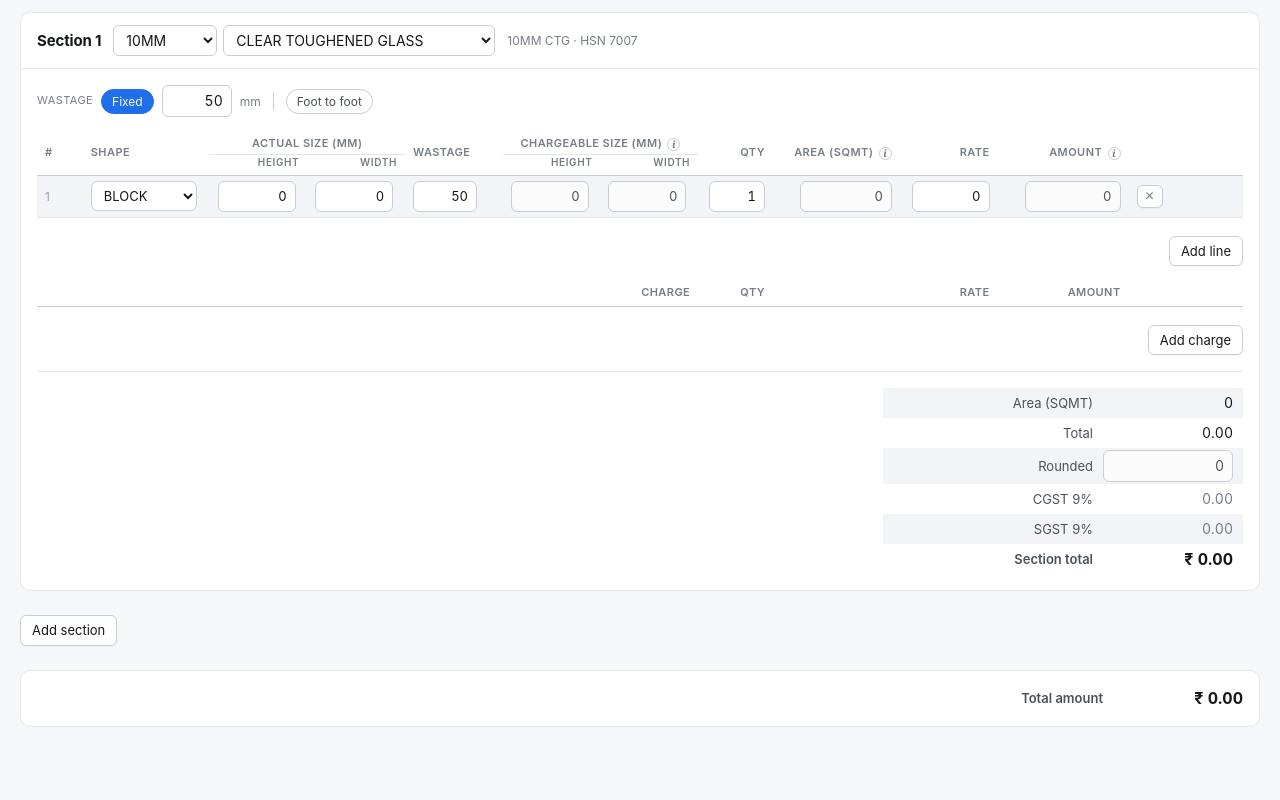
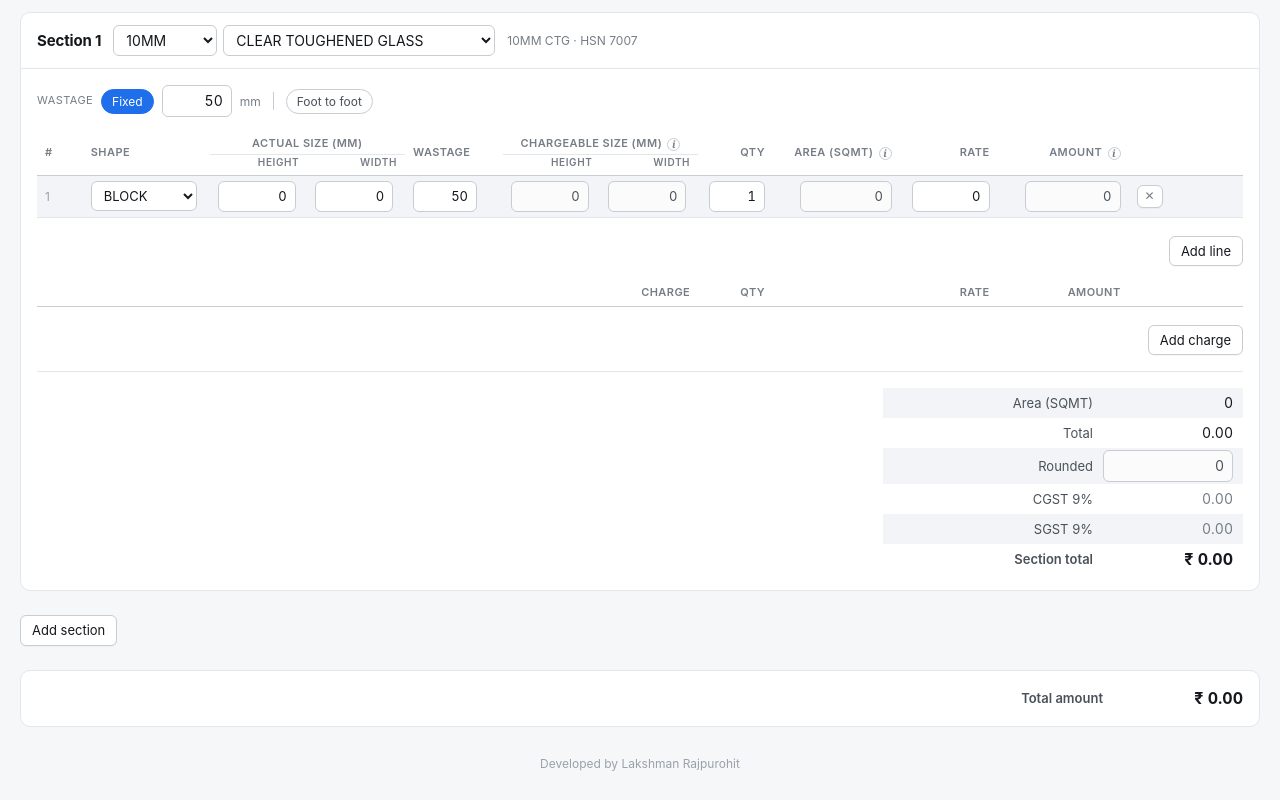
Before and after one commit to PrasanKumar93/milan, a React (Vite) app in the folder app/: page / in a window 1280 px wide. Shown: the part 490-1290 px from the top of the page. Before the commit the page ends 1237 px from the top, so only its background shows below. Built offline with nearby package versions, Linux system fonts and the light colour scheme.

Commit message:
Add footer

```diff
--- a/app/src/App.tsx
+++ b/app/src/App.tsx
@@ -182,6 +182,10 @@ export default function App() {
                   </div>
                 </div>
               </section>
+
+              {/* On the working screen only. The proforma is the customer's
+                  document and carries the firm's name, not ours. */}
+              <footer className="credit">Developed by Lakshman Rajpurohit</footer>
             </>
           )}
         </div>
--- a/app/src/index.css
+++ b/app/src/index.css
@@ -149,6 +149,14 @@ h3 {
   background: var(--surface);
   border: 1px solid var(--border);
   border-radius: var(--radius-lg);
+}
+
+/* Quiet, at the foot of the entry screen. It is a signature, not a heading. */
+.credit {
+  padding: 4px 0 8px;
+  text-align: center;
+  font-size: 12px;
+  color: var(--text-quaternary);
 }
 
 .card__head {
--- a/app/vite.config.ts
+++ b/app/vite.config.ts
@@ -1,4 +1,3 @@
-/// <reference types="vitest/config" />
 import { existsSync } from "node:fs";
 import { fileURLToPath } from "node:url";
 import react from "@vitejs/plugin-react";
```
Also changed, not shown: app/scripts/peek.ts (added, +19 -0 lines).
